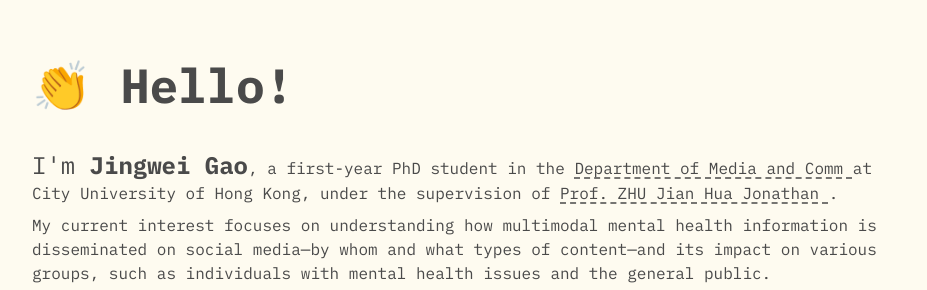
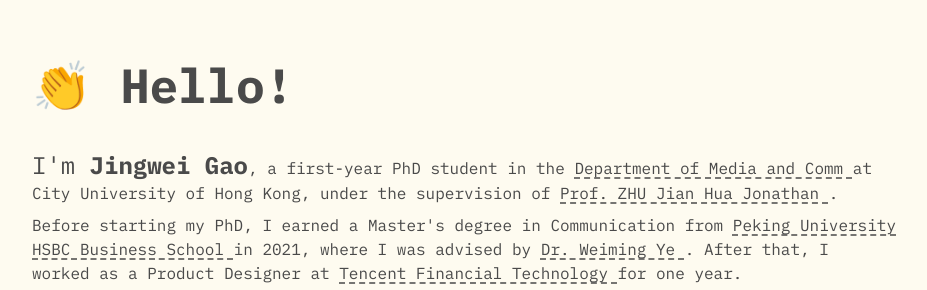
Before and after one commit to LobbyBoy-Dray/LobbyBoy-Dray.github.io, an Astro site: page / in a window 1280 px wide. Shown: the part 196-486 px from the top of the page, without its empty margins (176-1103 px from the left). Built offline with nearby package versions, Linux system fonts and the light colour scheme; Astro itself is replaced by a stand-in of ours; some packages are replaced by stand-ins of ours.

Commit message:
revise index page

```diff
--- a/src/pages/index.astro
+++ b/src/pages/index.astro
@@ -48,10 +48,6 @@ const numRecentPost = SITE.recentPostSlot;
           href="https://www.cityu.edu.hk/com/Profile.aspx?u=enjhzhu"
         >
         Prof. ZHU Jian Hua Jonathan</LinkButton>.
-      </p>
-
-      <p>
-        My current interest focuses on understanding how multimodal mental health information is disseminated on social media—by whom and what types of content—and its impact on various groups, such as individuals with mental health issues and the general public.
       </p>
 
       <p>
```
